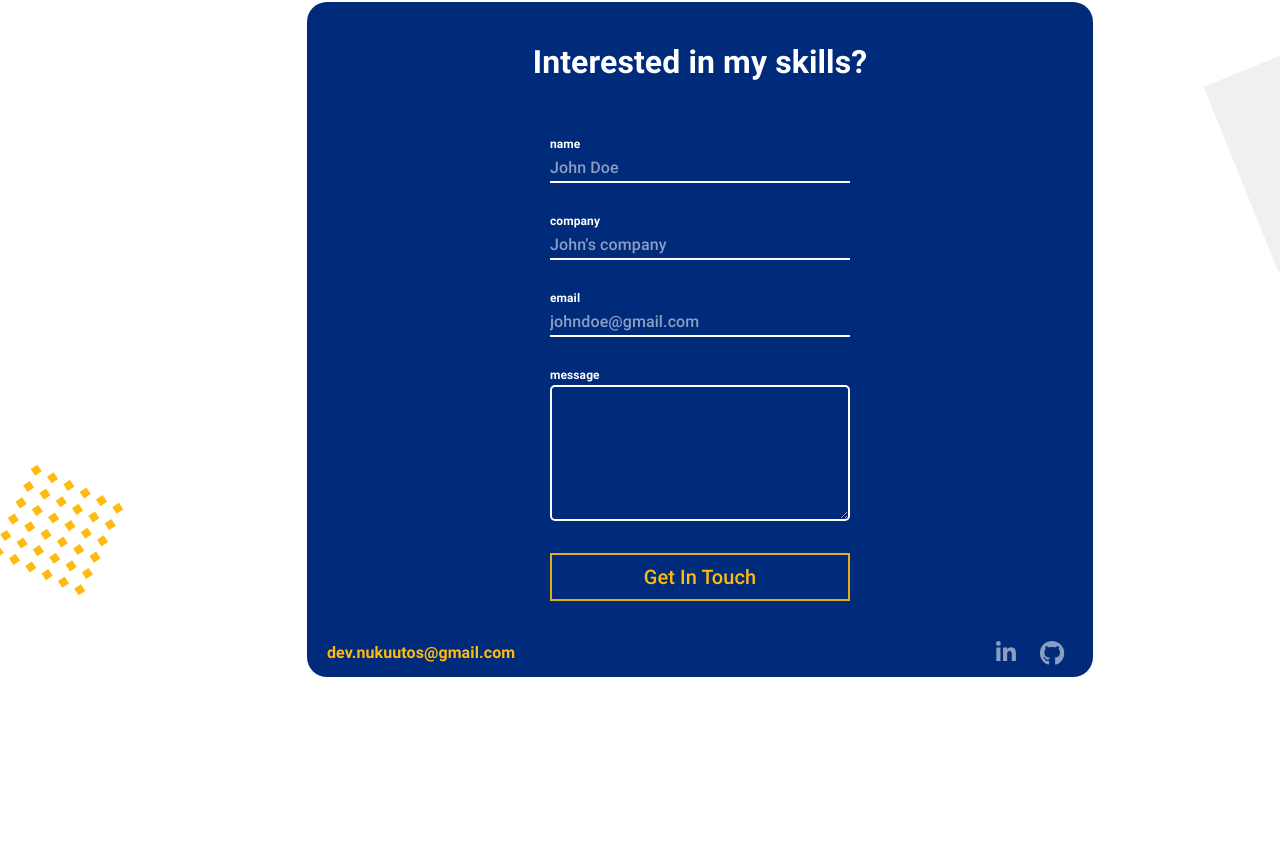
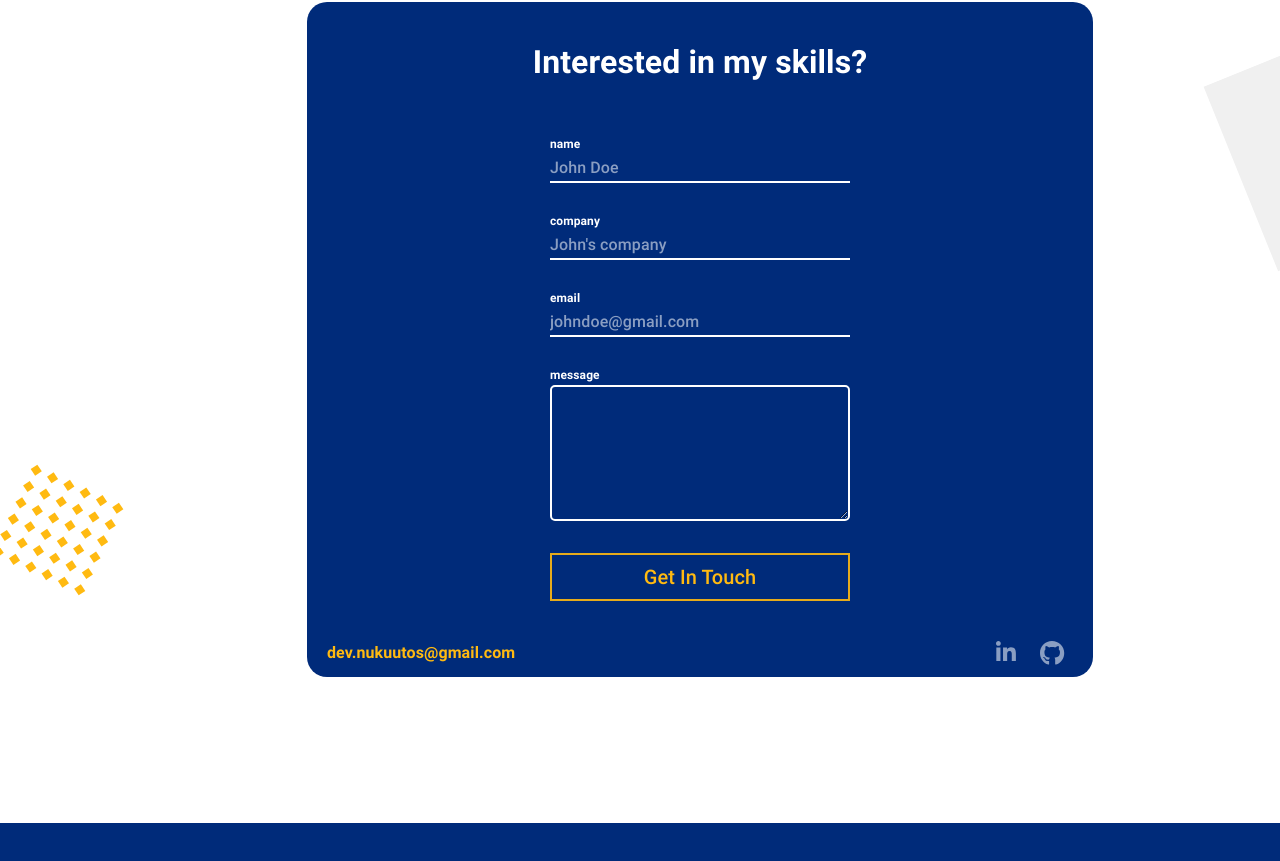
Before and after one commit to nukuutos/portfolio, a Next.js app: page / in a window 1280 px wide. Shown: the part 1991-2852 px from the top of the page. Built offline with nearby package versions, Linux system fonts and the light colour scheme.

Commit message:
Add footer

```diff
--- /dev/null
+++ b/src/components/footer/footer.jsx
@@ -0,0 +1,5 @@
+import styles from './footer.module.scss';
+
+const Footer = () => <div className={styles.footer} />;
+
+export default Footer;
--- /dev/null
+++ b/src/components/footer/footer.module.scss
@@ -0,0 +1,10 @@
+@use '@styles/colors' as *;
+
+.footer {
+  position: absolute;
+  background: $color-blue;
+  height: 4rem;
+  bottom: 0;
+  left: 0;
+  right: 0;
+}
--- a/src/components/portfolio.jsx
+++ b/src/components/portfolio.jsx
@@ -1,4 +1,5 @@
 import ContactSection from './contact-section/contact-section';
+import Footer from './footer/footer';
 import IntroductionSection from './introduction-section/introduction-section';
 import styles from './portfolio.module.scss';
 import RecentProjectSection from './recent-project-section/recent-project-section';
@@ -8,6 +9,7 @@ const Portfolio = () => (
     <IntroductionSection />
     <RecentProjectSection />
     <ContactSection />
+    <Footer />
   </main>
 );
 
```
